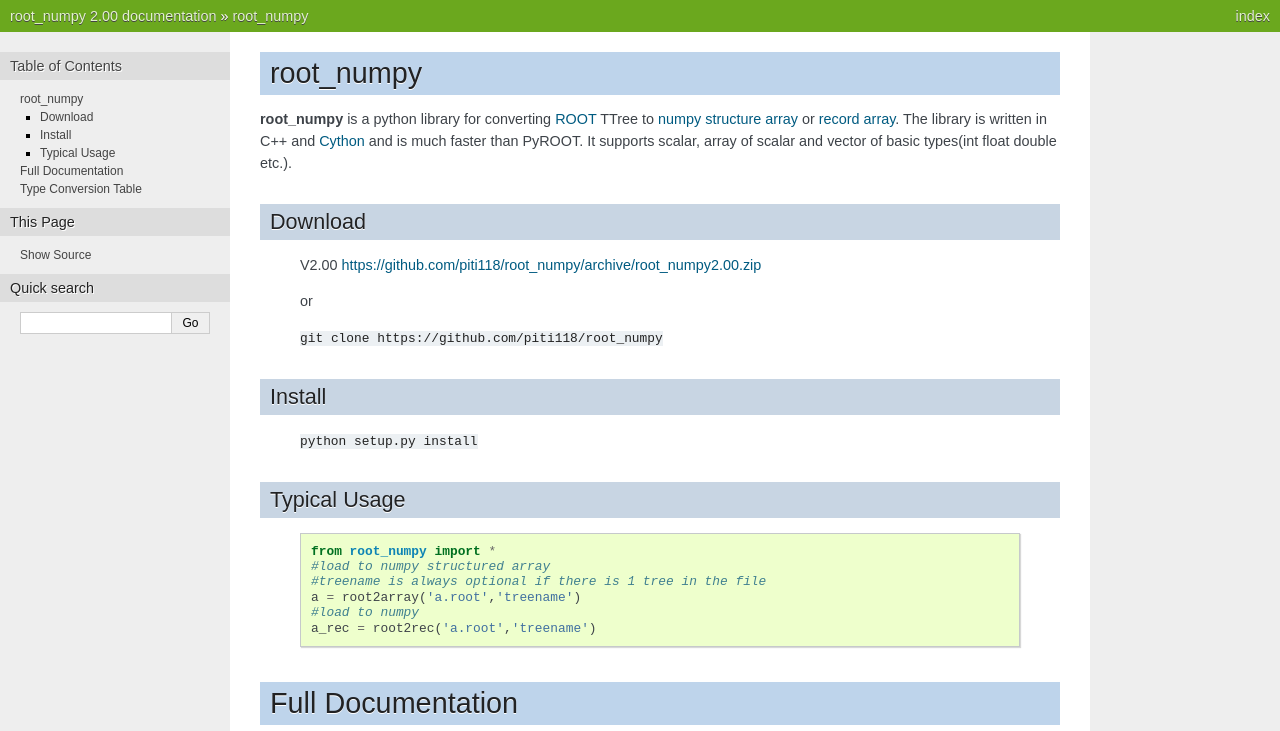
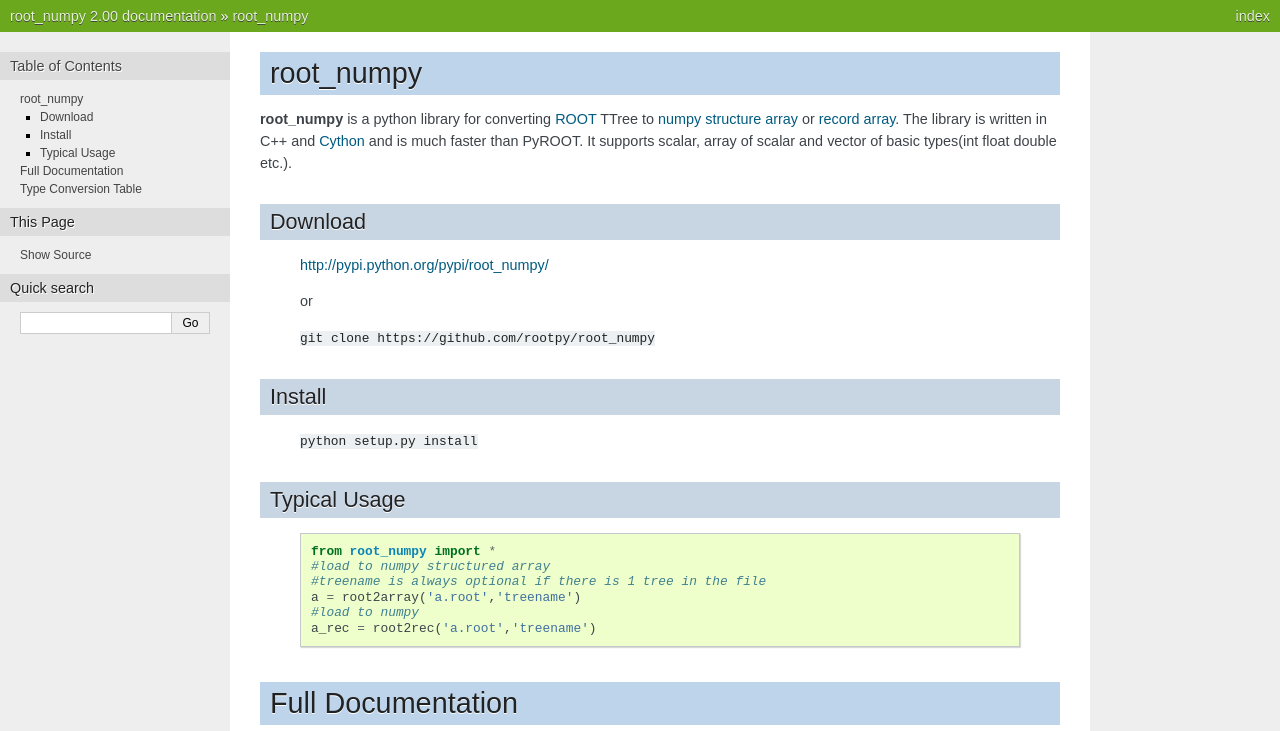
Before and after one commit to scikit-hep/root_numpy, a Sphinx documentation site: the page built from doc/index.rst, in a window 1280 px wide and 900 px high, cut to the strip 0-731 px from the top of the window. Built offline with Sphinx 7.4.7, drawn with Linux system fonts in a browser that asks for light colours.

Commit message:
update to rootpy and pypi

```diff
--- a/doc/index.rst
+++ b/doc/index.rst
@@ -1,8 +1,3 @@
-.. root_numpy documentation master file, created by
-   sphinx-quickstart on Wed Nov  7 09:39:46 2012.
-   You can adapt this file completely to your liking, but it should at least
-   contain the root `toctree` directive.
-
 root_numpy
 ==========
 
@@ -14,11 +9,11 @@
 Download
 ^^^^^^^^
 
-	V2.00 https://github.com/piti118/root_numpy/archive/root_numpy2.00.zip
+	http://pypi.python.org/pypi/root_numpy/
 
 	or
 
-	``git clone https://github.com/piti118/root_numpy``
+	``git clone https://github.com/rootpy/root_numpy``
 
 Install
 ^^^^^^^
```
